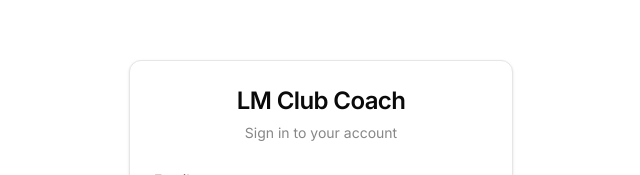
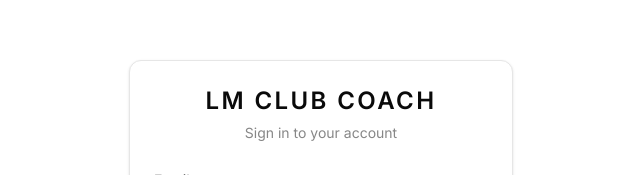
Before and after one commit to amystyles/lm-club-coach, a React (Vite) app: page / in a window 1280 px wide. Shown: the part 174-349 px from the top of the page, without its empty margins (319-959 px from the left). Built offline with nearby package versions, Linux system fonts and the light colour scheme; no server answers.

Commit message:
style: uppercase LM Club Coach title on login screen

```diff
--- a/src/pages/Login.tsx
+++ b/src/pages/Login.tsx
@@ -33,7 +33,7 @@ export default function Login() {
     <div className="min-h-screen flex items-center justify-center bg-background">
       <Card className="w-full max-w-sm">
         <CardHeader className="text-center">
-          <CardTitle className="text-2xl">LM Club Coach</CardTitle>
+          <CardTitle className="text-2xl uppercase tracking-widest">LM Club Coach</CardTitle>
           <p className="text-sm text-muted-foreground">Sign in to your account</p>
         </CardHeader>
         <CardContent>
```
